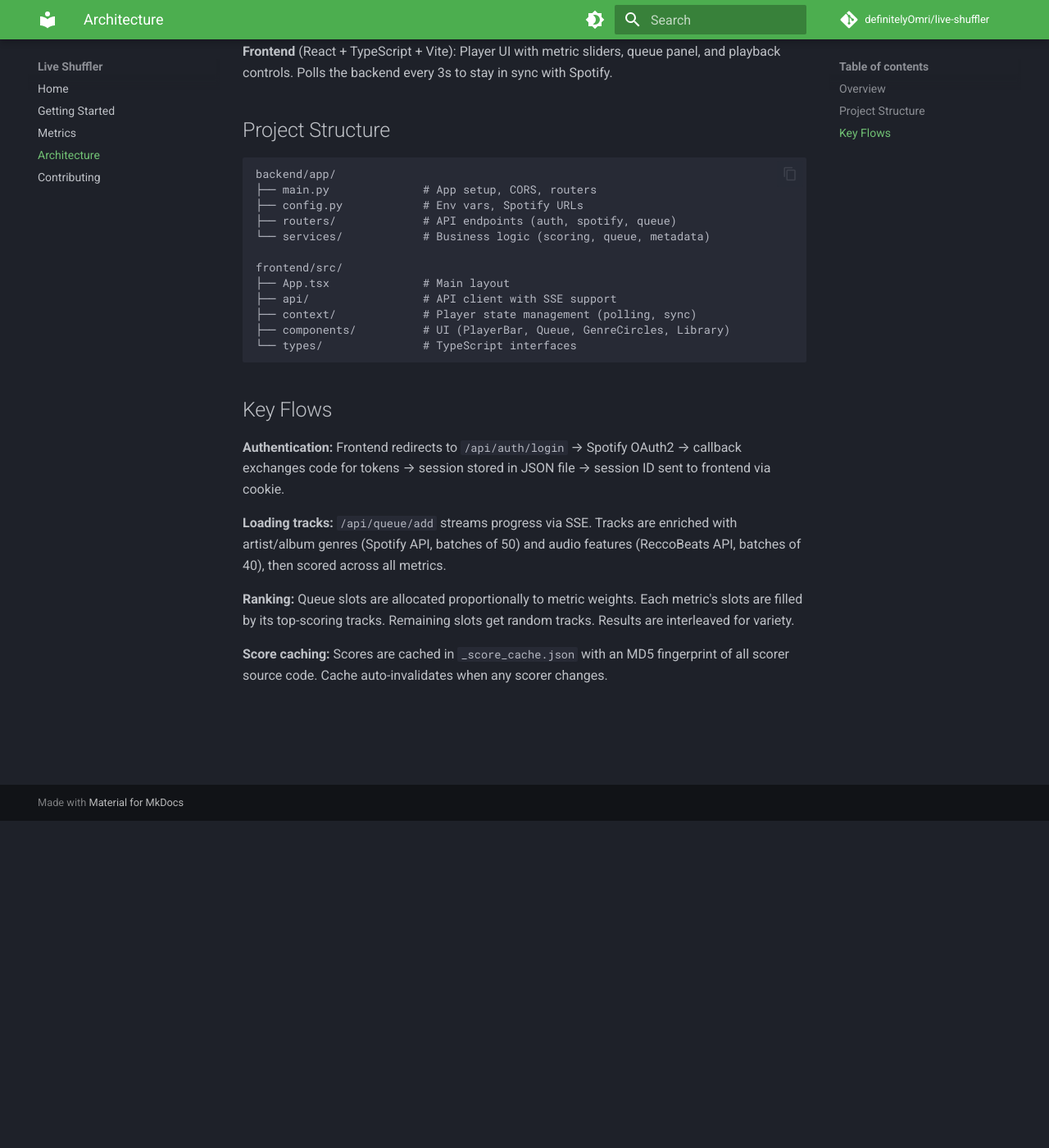
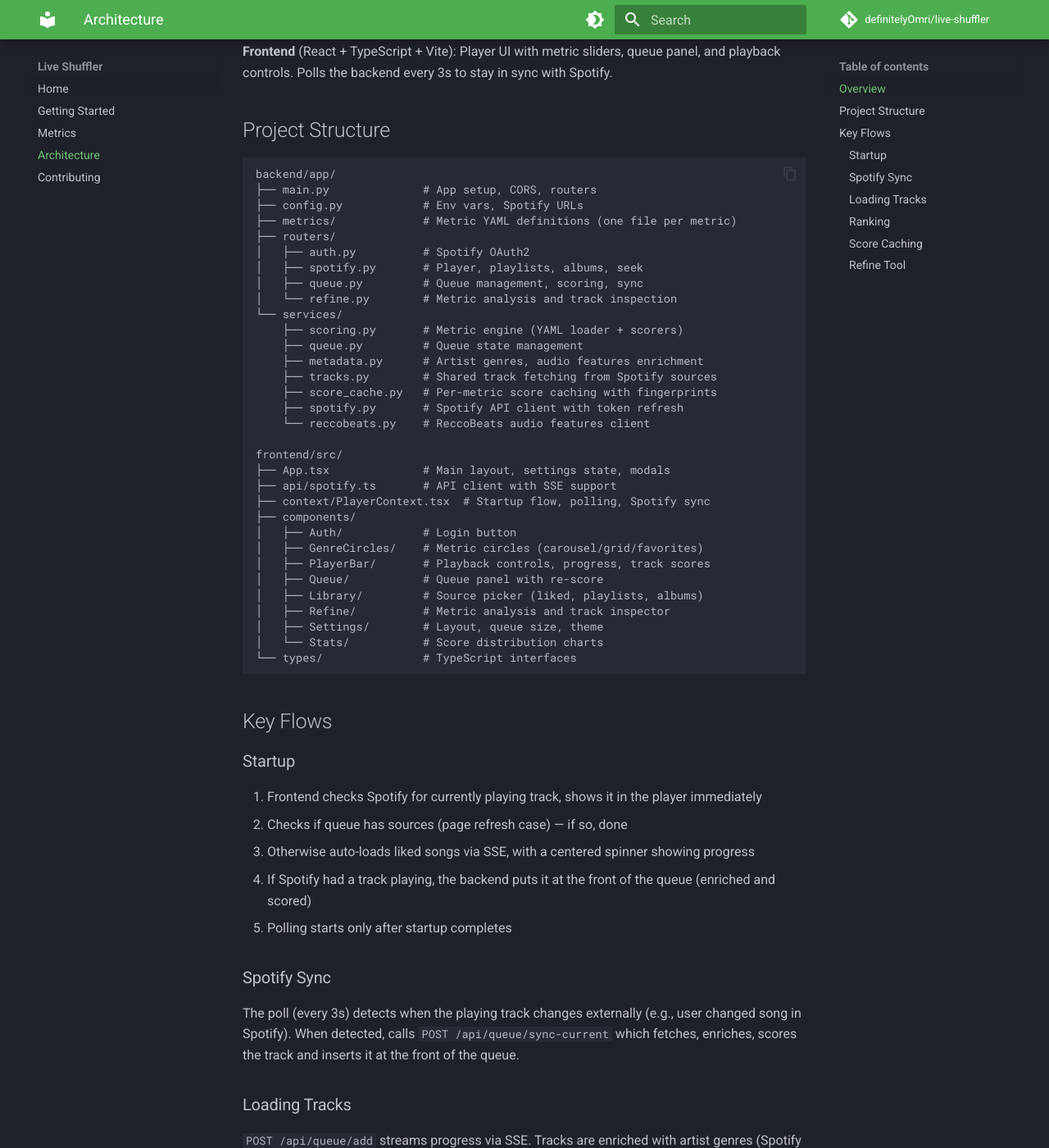
Before and after one commit to omri2001/live-shuffler, an MkDocs documentation site: the page built from docs/architecture.md, in a window 1280 px wide and 1400 px high, scrolled down 399 px. Shown: the whole window at 82% size. Built offline with MkDocs 1.6.1 and Material for MkDocs 9.7.7, drawn with Linux system fonts in a browser that asks for light colours; comment, search, counter and statistics services are not loaded; some of the changed text lies outside the part shown.

Commit message:
docs: updated docs

````diff
--- a/docs/architecture.md
+++ b/docs/architecture.md
@@ -21,23 +21,63 @@
 backend/app/
 ├── main.py              # App setup, CORS, routers
 ├── config.py            # Env vars, Spotify URLs
-├── routers/             # API endpoints (auth, spotify, queue)
-└── services/            # Business logic (scoring, queue, metadata)
+├── metrics/             # Metric YAML definitions (one file per metric)
+├── routers/
+│   ├── auth.py          # Spotify OAuth2
+│   ├── spotify.py       # Player, playlists, albums, seek
+│   ├── queue.py         # Queue management, scoring, sync
+│   └── refine.py        # Metric analysis and track inspection
+└── services/
+    ├── scoring.py       # Metric engine (YAML loader + scorers)
+    ├── queue.py         # Queue state management
+    ├── metadata.py      # Artist genres, audio features enrichment
+    ├── tracks.py        # Shared track fetching from Spotify sources
+    ├── score_cache.py   # Per-metric score caching with fingerprints
+    ├── spotify.py       # Spotify API client with token refresh
+    └── reccobeats.py    # ReccoBeats audio features client
 
 frontend/src/
-├── App.tsx              # Main layout
-├── api/                 # API client with SSE support
-├── context/             # Player state management (polling, sync)
-├── components/          # UI (PlayerBar, Queue, GenreCircles, Library)
+├── App.tsx              # Main layout, settings state, modals
+├── api/spotify.ts       # API client with SSE support
+├── context/PlayerContext.tsx  # Startup flow, polling, Spotify sync
+├── components/
+│   ├── Auth/            # Login button
+│   ├── GenreCircles/    # Metric circles (carousel/grid/favorites)
+│   ├── PlayerBar/       # Playback controls, progress, track scores
+│   ├── Queue/           # Queue panel with re-score
+│   ├── Library/         # Source picker (liked, playlists, albums)
+│   ├── Refine/          # Metric analysis and track inspector
+│   ├── Settings/        # Layout, queue size, theme
+│   └── Stats/           # Score distribution charts
 └── types/               # TypeScript interfaces
 ```
 
 ## Key Flows
 
-**Authentication:** Frontend redirects to `/api/auth/login` → Spotify OAuth2 → callback exchanges code for tokens → session stored in JSON file → session ID sent to frontend via cookie.
+### Startup
 
-**Loading tracks:** `/api/queue/add` streams progress via SSE. Tracks are enriched with artist/album genres (Spotify API, batches of 50) and audio features (ReccoBeats API, batches of 40), then scored across all metrics.
+1. Frontend checks Spotify for currently playing track, shows it in the player immediately
+2. Checks if queue has sources (page refresh case) — if so, done
+3. Otherwise auto-loads liked songs via SSE, with a centered spinner showing progress
+4. If Spotify had a track playing, the backend puts it at the front of the queue (enriched and scored)
+5. Polling starts only after startup completes
 
-**Ranking:** Queue slots are allocated proportionally to metric weights. Each metric's slots are filled by its top-scoring tracks. Remaining slots get random tracks. Results are interleaved for variety.
+### Spotify Sync
 
-**Score caching:** Scores are cached in `_score_cache.json` with an MD5 fingerprint of all scorer source code. Cache auto-invalidates when any scorer changes.
+The poll (every 3s) detects when the playing track changes externally (e.g., user changed song in Spotify). When detected, calls `POST /api/queue/sync-current` which fetches, enriches, scores the track and inserts it at the front of the queue.
+
+### Loading Tracks
+
+`POST /api/queue/add` streams progress via SSE. Tracks are enriched with artist genres (Spotify API, batches of 50) and audio features (ReccoBeats API, batches of 40), then scored across all metrics.
+
+### Ranking
+
+Queue slots are allocated proportionally to metric weights. Each metric's slots are filled by its top-scoring tracks. Remaining slots get random tracks. Results are interleaved for variety.
+
+### Score Caching
+
+Scores are cached in `_score_cache.json` with per-metric MD5 fingerprints based on each metric's YAML content. Editing one YAML file only invalidates that metric's cached scores — other metrics are preserved. The "Re-score" button in the queue panel forces a full re-score of all loaded tracks.
+
+### Refine Tool
+
+`POST /api/refine/analyze` takes a metric name and list of sources, fetches and enriches all tracks, scores each with a detailed breakdown, then aggregates into histograms, genre frequencies, and audio feature distributions. `GET /api/refine/inspect/{track_id}` returns per-metric breakdowns for a single track.
````
Also changed, not shown: docs/contributing.md (+4 -0 lines), docs/index.md (+4 -2 lines), docs/metrics.md (+31 -0 lines).
